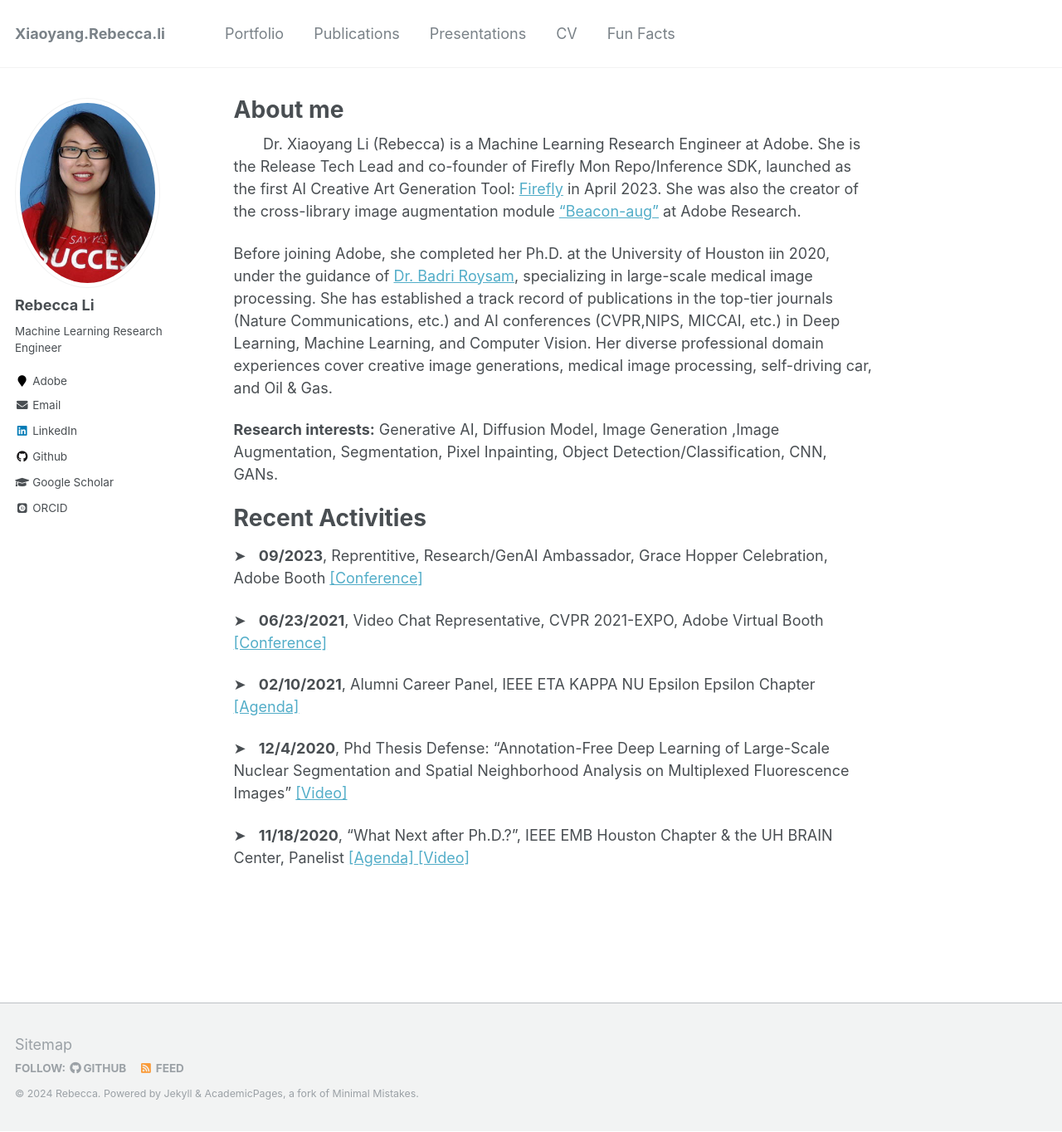
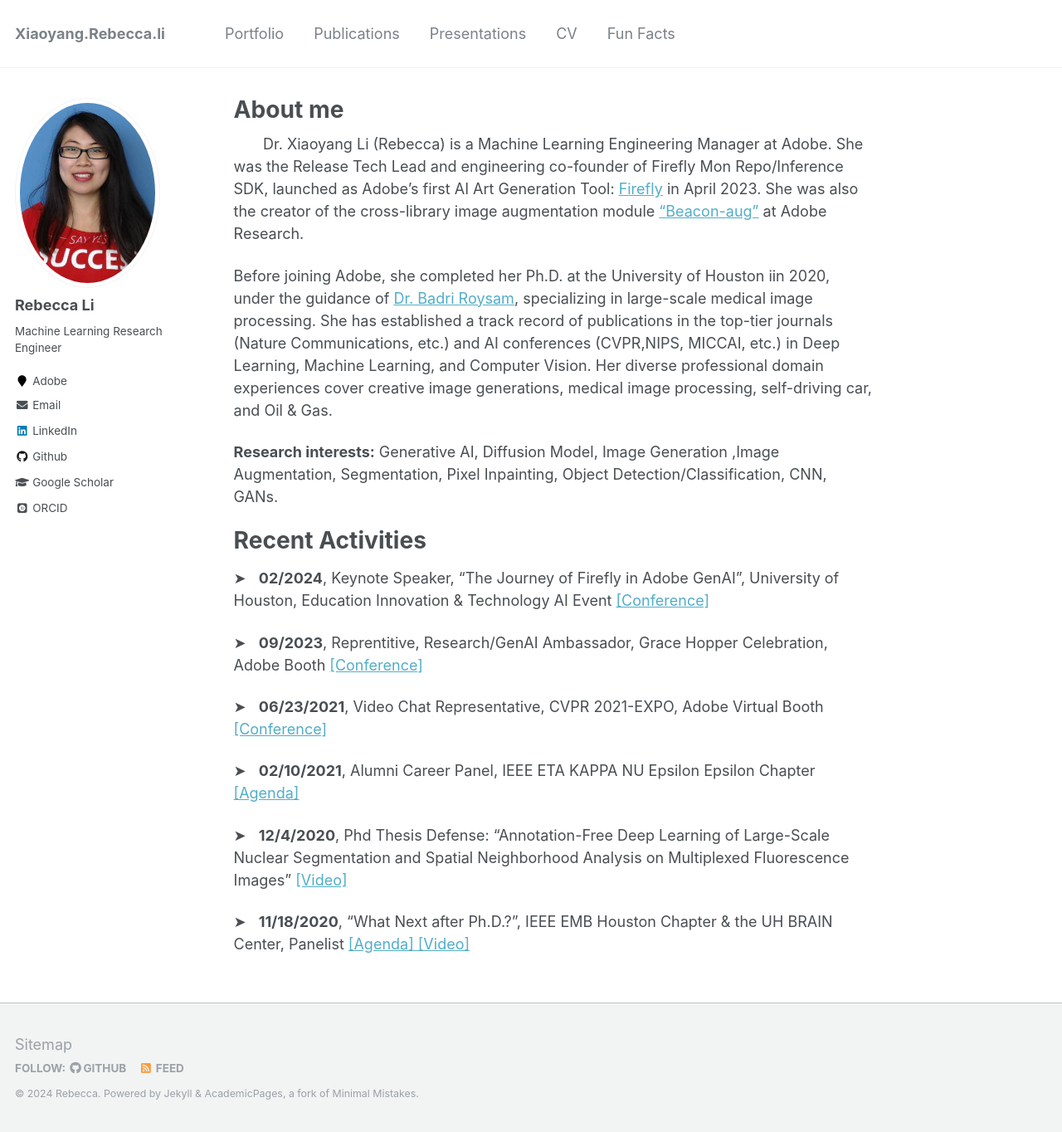
Before and after one commit to Xiaoyang-Rebecca/xiaoyang-rebecca.github.io, a Jekyll site: the page built from _pages/about.md, in a window 1280 px wide and 1364 px high. Shown: the whole window at 83% size. Built offline with Jekyll 4.4.1, drawn with Linux system fonts in a browser that asks for light colours; some web fonts are replaced.

Commit message:
Update about.md Keynote

```diff
--- a/_pages/about.md
+++ b/_pages/about.md
@@ -10,7 +10,7 @@
 
 
 
-&nbsp;&nbsp;&nbsp;&nbsp;&nbsp;&nbsp; Dr. Xiaoyang Li (Rebecca) is a Machine Learning Research Engineer at Adobe. She is the Release Tech Lead and co-founder of Firefly Mon Repo/Inference SDK, launched as the first AI Creative Art  Generation Tool: [Firefly](https://firefly.adobe.com/) in April 2023. She was also the creator of the cross-library image augmentation module  ["Beacon-aug"](https://adobe-research.github.io/beacon-aug/) at Adobe Research.
+&nbsp;&nbsp;&nbsp;&nbsp;&nbsp;&nbsp; Dr. Xiaoyang Li (Rebecca) is a Machine Learning Engineering Manager at Adobe. She was the Release Tech Lead and engineering co-founder of Firefly Mon Repo/Inference SDK, launched as Adobe's first AI Art Generation Tool: [Firefly](https://firefly.adobe.com/) in April 2023. She was also the creator of the cross-library image augmentation module  ["Beacon-aug"](https://adobe-research.github.io/beacon-aug/) at Adobe Research.
 
 Before joining Adobe, she completed her Ph.D. at the University of Houston iin 2020, under the guidance of [Dr. Badri Roysam](http://www.ee.uh.edu/faculty/roysam), specializing in large-scale medical image processing. She has established a track record of publications in the top-tier journals (Nature Communications, etc.) and AI conferences (CVPR,NIPS, MICCAI, etc.) in Deep Learning, Machine Learning, and Computer Vision. Her diverse professional domain experiences cover creative image generations,  medical image processing, self-driving car, and Oil & Gas.
 
@@ -21,6 +21,8 @@
 
 Recent Activities
 ======
+&#10148; &nbsp;  **02/2024**, Keynote Speaker, "The Journey of Firefly in Adobe GenAI", University of Houston, Education Innovation & Technology AI Event [[Conference]](https://uh.edu/eit/ai-event)
+
 &#10148; &nbsp;  **09/2023**, Reprentitive, Research/GenAI Ambassador, Grace Hopper Celebration, Adobe Booth  [[Conference]](https://ghc.anitab.org/)
 
 &#10148; &nbsp;  **06/23/2021**, Video Chat Representative, CVPR 2021-EXPO, Adobe Virtual Booth [[Conference]](http://cvpr2021.thecvf.com/node/48)
```
